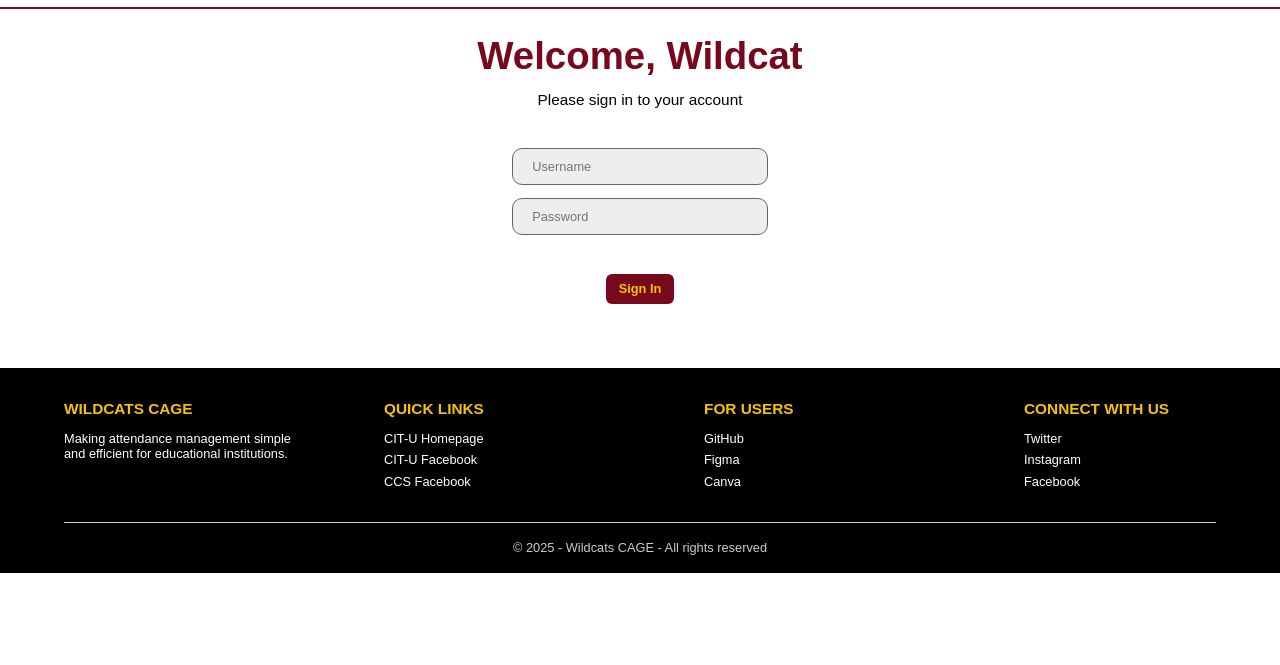
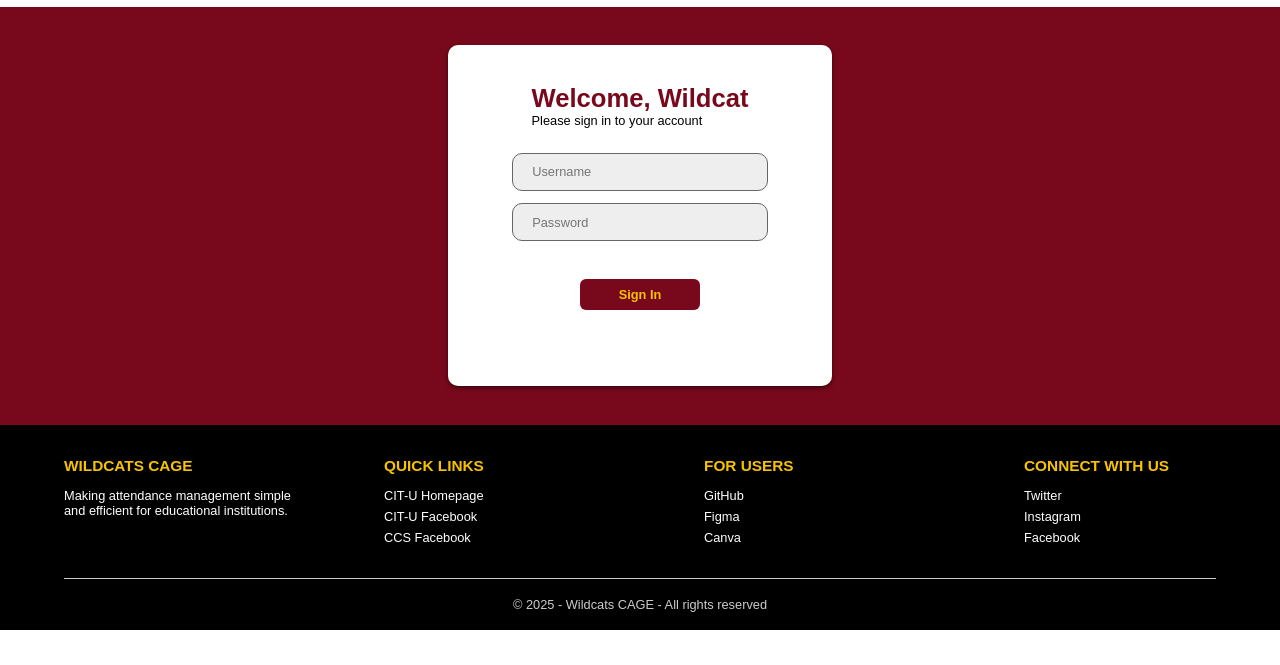
Before and after one commit to ryukiaaa/AttendanceSystem, a Django app: page /login/ in a window 1280 px wide. Shown: the part 70-735 px from the top of the page. Run offline with Django 5.2, Linux system fonts and the light colour scheme.

Commit message:
Updated login.css

```diff
--- a/Group3_AttendanceSystem/AttendanceSystem/Index/static/css/login.css
+++ b/Group3_AttendanceSystem/AttendanceSystem/Index/static/css/login.css
@@ -4,37 +4,68 @@ main
 {
     display: block;
     width: 100%;
-    padding-top: 2vw;
-    padding-bottom: 5vw;
-    border-top: 2px solid #78081C;
+    padding-top: 3vw;
+    padding-bottom: 3vw;
+    background-color: #78081C;
 }
 
 form
 {
     display: flex;
     flex-direction: column;
+    width: 30%;
+    padding-top: 3vw;
+    padding-bottom: 4vw;
+    border-radius: 10px;
+    justify-self: center;
     align-items: center;
     row-gap: 1vw;
+    background-color: #FFF;
+    box-shadow: 0 2px 4px rgba(0, 0, 0, 0.5);
 }
 
-#formheader
+nav ul li:nth-child(4) a
 {
-    display: flex;
-    flex-direction: column;
-    align-items: center;
-    row-gap: 1vw;
-    margin-bottom: 1vw;
+	color: #000;
+	text-decoration: underline;
+	text-decoration-color: #78081C;
+	text-decoration-thickness: 0.25vw;
+	text-underline-offset: 0.5vw;
 }
 
-#formheader h1
+nav ul li:nth-child(4) a:hover
 {
-    font-size: 3vw;
+	color: #FFF;
+}
+
+form img
+{
+    width: 6vw;
+}
+
+form h1
+{
+    font-size: 2vw;
     color: #78081C;
 }
 
-#formheader p
+form h2
 {
-    font-size: 1.2vw;
+    font-size: 1vw;
+    color: #F7C301;
+}
+
+form hr
+{
+    width: 60%;
+    border-color: #F7C301;
+}
+
+form h3
+{
+    margin-top: 1vw;
+    font-size: 1.3vw;
+    color: #78081C;
 }
 
 #showerror
@@ -62,7 +93,8 @@ form
 {
     width: fit-content;
     margin-top: 2vw;
-    padding: 0.6vw 1vw;
+    margin-bottom: 2vw;
+    padding: 0.6vw 3vw;
     border: none;
     border-radius: 6px;
     font-size: 1vw;
@@ -71,3 +103,13 @@ form
     background-color: #78081C;
     color: #F7C301;
 }
+
+form p
+{
+    font-size: 1vw;
+}
+
+form a
+{
+    color: #78081C;
+}
```
